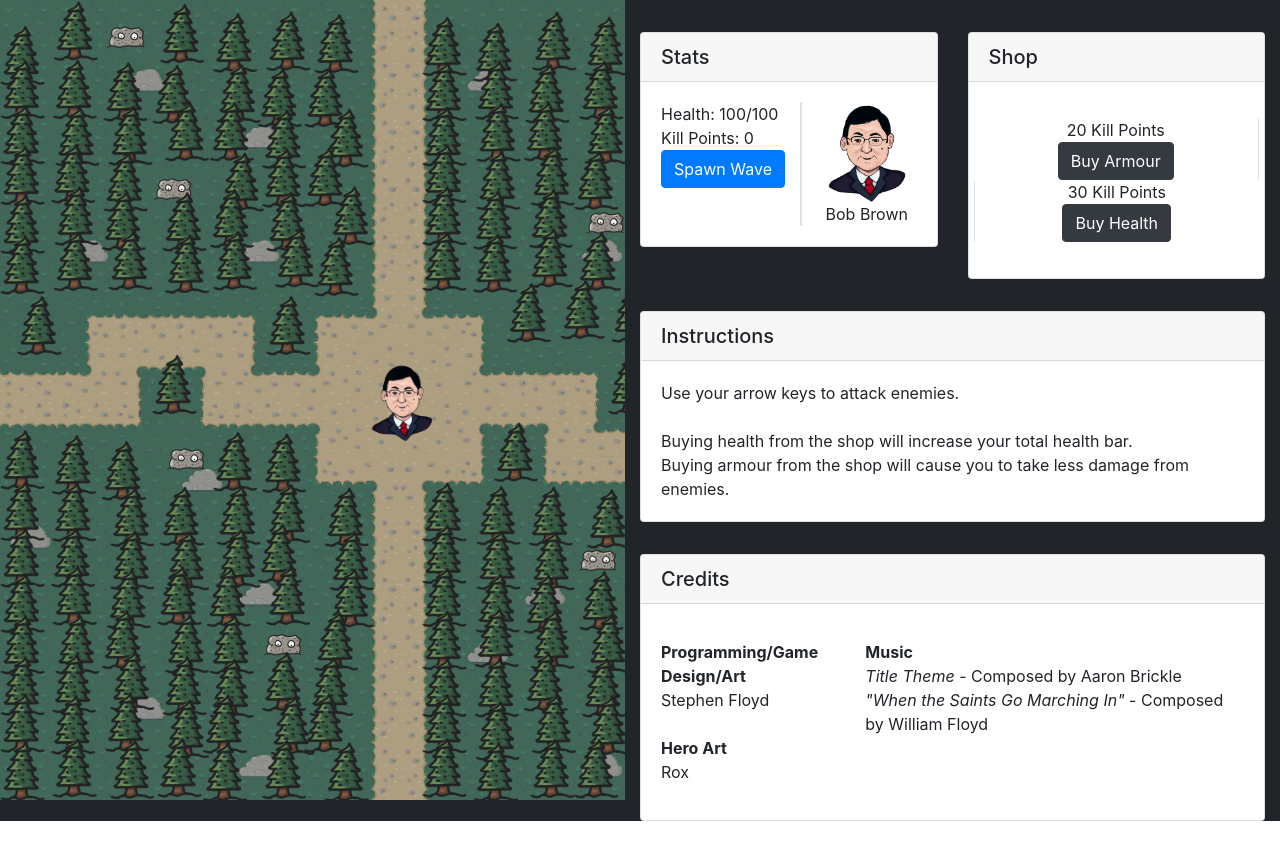
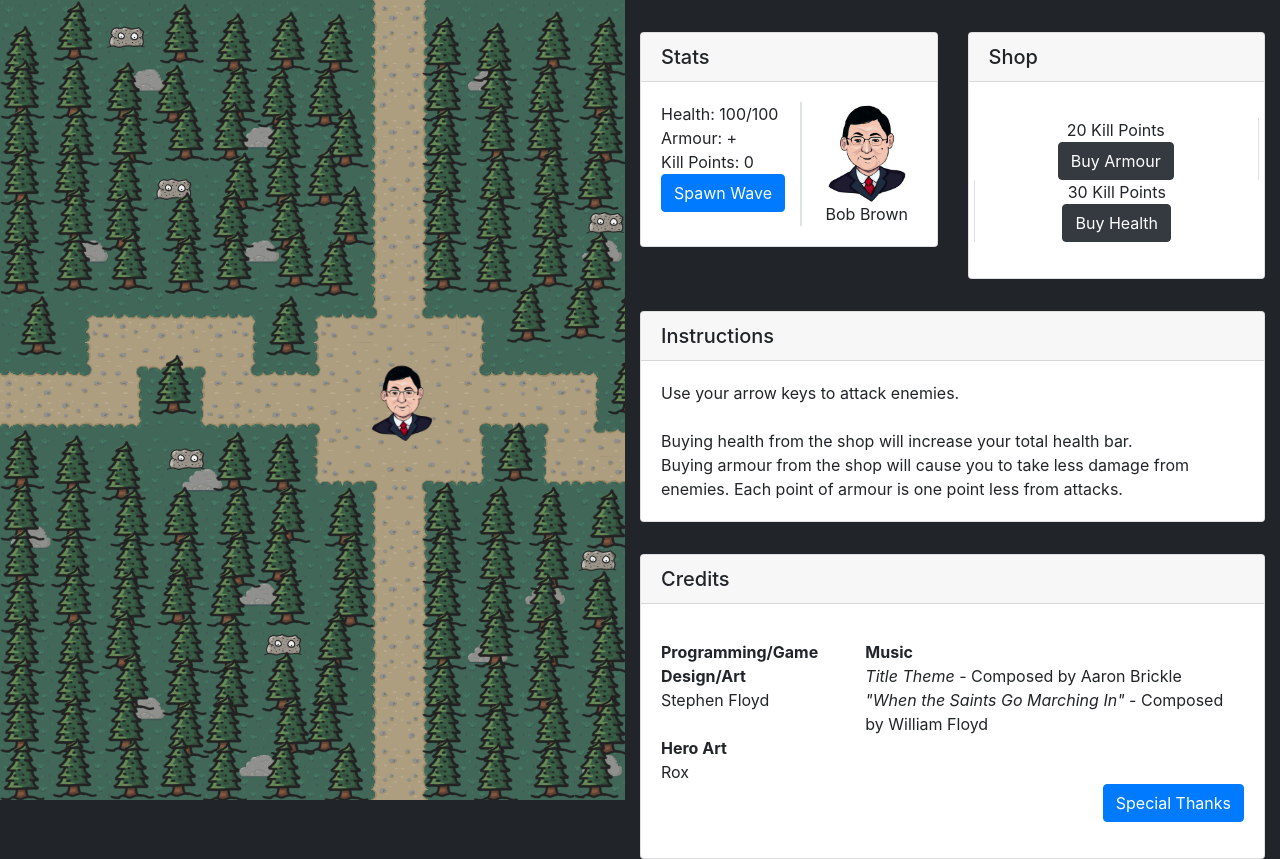
Before and after one commit to Zitzabis/HeresyDefenders, a PHP site: page / in a window 1280 px wide. Before the commit the page ends 821 px from the top, so only its background shows below. Run offline with PHP 8.4, Linux system fonts and the light colour scheme.

Commit message:
Adds armour stats and thank you note.

```diff
--- a/pages/game.php
+++ b/pages/game.php
@@ -29,6 +29,8 @@
                                 <div class="col border-right">
                                     <p class="card-text">
                                         Health: <span id="health"></span>
+                                        <br>
+                                        Armour: +<span id="armour"></span>
                                         <br>
                                         Kill Points: <span id="killPoints"></span>
                                         <br>
@@ -80,7 +82,7 @@
                     <br>
                     Buying health from the shop will increase your total health bar.
                     <br>
-                    Buying armour from the shop will cause you to take less damage from enemies.
+                    Buying armour from the shop will cause you to take less damage from enemies. Each point of armour is one point less from attacks.
                     </p>
                 </div>
             </div>
@@ -106,11 +108,50 @@
                                 <i>"When the Saints Go Marching In"</i> - Composed by William Floyd
                             </div>
                         </div>
-
-
+                        <div class="row">
+                            <div class="col text-right">
+                                <button type="button" class="btn btn-primary" data-toggle="modal" data-target="#thankYouModal">
+                                Special Thanks
+                                </button>
+                            </div>
+                        </div>
                     </p>
                 </div>
             </div>
         </div>
     </div>
 </div>
+
+<div class="modal fade" id="thankYouModal" tabindex="-1" role="dialog" aria-labelledby="thankYouModalLabel" aria-hidden="true">
+    <div class="modal-dialog" role="document">
+        <div class="modal-content">
+            <div class="modal-header">
+                <h5 class="modal-title" id="thankYouModalLabel">Special Thanks</h5>
+                <button type="button" class="close" data-dismiss="modal" aria-label="Close">
+                    <span aria-hidden="true">&times;</span>
+                </button>
+            </div>
+            <div class="modal-body">
+                I'd like to personally thank the religion professor that the character is based on.
+                <br>
+                They were an iconic and foundational faculty member for many years and has inspired many students during that time. I could think of no one better than him to be defending the world against heresy.
+                <br>
+                He is truly a man of God and a great example of how we should live our lives.
+                <br>
+                <br>
+                This game is a final gift to my university as I graduate. My computer science professor taught me a lot and a project like this was typical for major class projects.
+                <br>
+                It brings me great pleasure to finally be able to create something like this for fun and as a challenge for myself.
+                <br>
+                <br>
+                I hope the students of my university can enjoy this game as a tribute to the school and the two professors. Thank you for playing!
+                <br>
+                <br>
+                <div class="text-right"><i>~ Stephen Floyd</i></div>
+            </div>
+            <div class="modal-footer">
+                <button type="button" class="btn btn-secondary" data-dismiss="modal">Close</button>
+            </div>
+        </div>
+    </div>
+</div>
```
Lines whose indentation alone changed are shown as unchanged.
